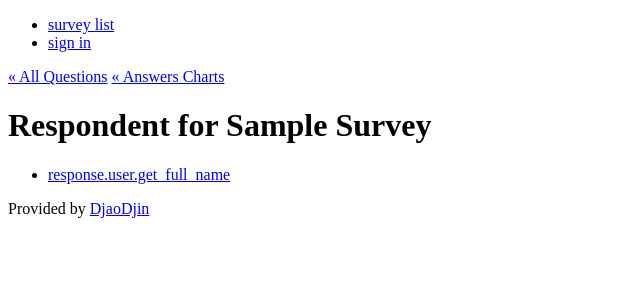
After one commit to djaodjin/djaodjin-survey, a Django app: template survey/templates/survey/respondent_list.html in a window 1280 px wide. The commit adds this page. Shown: the top 300 px of the page, without its empty margins (0-640 px from the left). Run offline with Django 3.2, Linux system fonts and the light colour scheme; the template is opened without the code that fills it: most values are stand-ins (such as "Sample title", 1, 10 or a date in 2020).

Commit message:
link to list of respondents

```diff
--- /dev/null
+++ b/survey/templates/survey/respondent_list.html
@@ -0,0 +1,16 @@
+{% extends "base.html" %}
+
+{% block content %}
+<p>
+	<a href="{% url 'survey_edit' survey %}">&laquo; All Questions</a>
+	<a href="{% url 'survey_result' survey %}">&laquo; Answers Charts</a>
+</p>
+<h1>Respondent for {{survey.name|title}}</h1>
+<ul>
+{% for response in object_list %}
+	<li><a href="{% url 'survey_response_results' survey response %}">response.user.get_full_name</a></li>
+{% empty %}
+	<em>There are no respondent yet for this survey.</em>
+{% endfor %}
+</ul>
+{% endblock %}
--- a/survey/templates/survey/result.html
+++ b/survey/templates/survey/result.html
@@ -9,6 +9,9 @@
 
 {% block content %}
 <div>
+	<p>
+		<a href="{% url 'survey_edit' survey %}">&laquo; All Questions</a>
+	</p>
 	<h1>Results for {{survey.name}} survey</h1>
 	<h3>Description</h3>
 	<p>{{survey.description}}</p>
@@ -31,6 +34,7 @@
 			<td>{{number_interviewees}}</td>
 		</tr>
 	</table>
+	<a href="{% url 'survey_respondent_list' survey %}">Respondents</a>
 </section>
 
 <section id="questions">
--- a/survey/urls/manager.py
+++ b/survey/urls/manager.py
@@ -29,6 +29,7 @@ from survey.views.createsurvey import (SurveyCreateView, SurveyDeleteView,
     SurveyUpdateView)
 from survey.views.createquestion import (QuestionCreateView, QuestionDeleteView,
     QuestionListView, QuestionRankView, QuestionUpdateView)
+from survey.views.response import RespondentListView
 
 
 urlpatterns = patterns('',
@@ -38,6 +39,8 @@ urlpatterns = patterns('',
        SurveySendView.as_view(), name='survey_send'),
    url(r'^(?P<survey>[a-zA-Z0-9-]+)/result/',
        SurveyResultView.as_view(), name='survey_result'),
+   url(r'^(?P<survey>[a-zA-Z0-9-]+)/respondents/',
+       RespondentListView.as_view(), name='survey_respondent_list'),
    url(r'^(?P<survey>[a-zA-Z0-9-]+)/publish/',
        SurveyPublishView.as_view(), name='survey_publish'),
    url(r'^(?P<survey>[a-zA-Z0-9-]+)/edit/',
```
Also changed, not shown: survey/views/response.py (added, +44 -0 lines).
